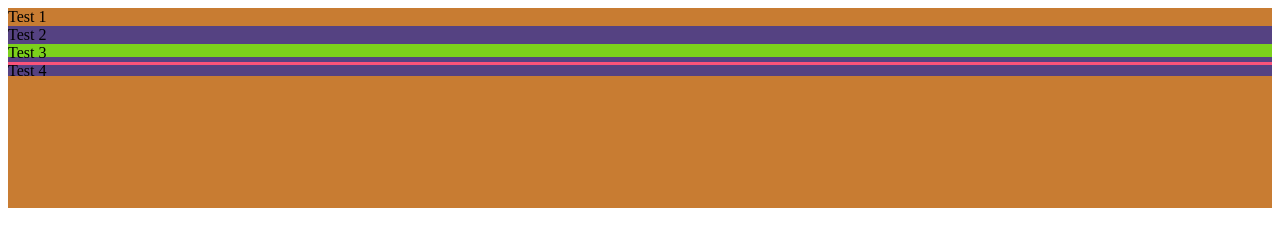
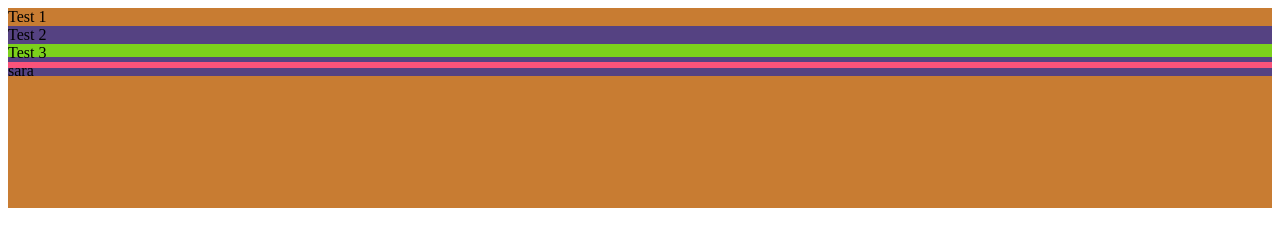
Before and after one commit to sara-alloubani/frontend, a plain HTML site: page index.html in a window 1280 px wide. Drawn offline with Linux system fonts and the light colour scheme.

Commit message:
adding new username

```diff
--- a/index.html
+++ b/index.html
@@ -14,8 +14,9 @@
         Test 2
         <div class="div-3">
             Test 3
+
             <div class="div-4">
-                Test 4
+                sara
    </div>
 </body>
 </html>
--- a/style/style.css
+++ b/style/style.css
@@ -23,6 +23,6 @@ height: 25%;
 .div-4
 {
 background-color: rgb(250, 83, 122);
-height: 25%;
+height: 50%;
 
 }
```
